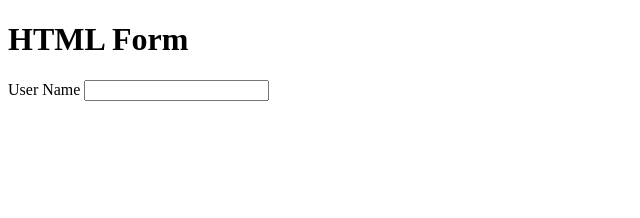
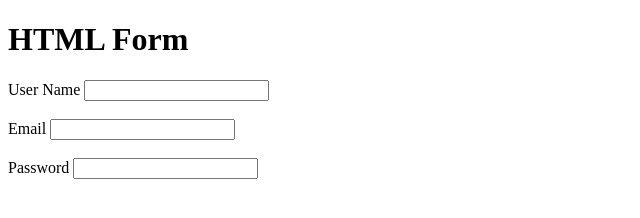
Before and after one commit to mahfoos/Learn-HTML, a plain HTML site: page form.html in a window 1280 px wide. Shown: the whole page, without its empty margins (0-640 px from the left). Drawn offline with Linux system fonts and the light colour scheme.

Commit message:
updated form

```diff
--- a/form.html
+++ b/form.html
@@ -10,6 +10,16 @@
         <label for="username"> User Name</label>
         <input type="text" id = "username">
 
+        <br><br>
+
+        <label for="email">Email</label>
+        <input type="email" id="email">
+
+        <br><br>
+
+        <label for="password">Password</label>
+        <input type="password" id="password">
+
 
     </form>
 </body>
```
